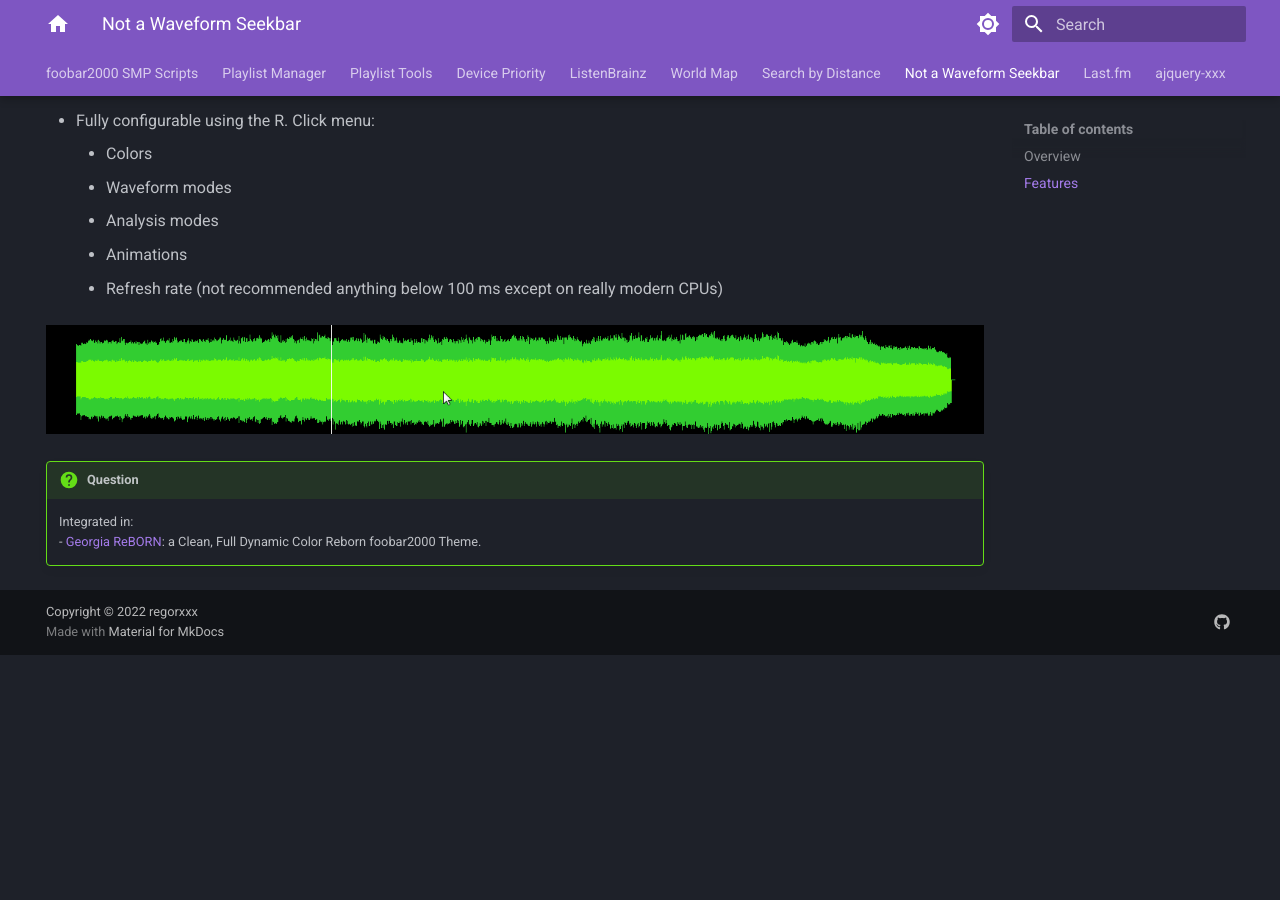
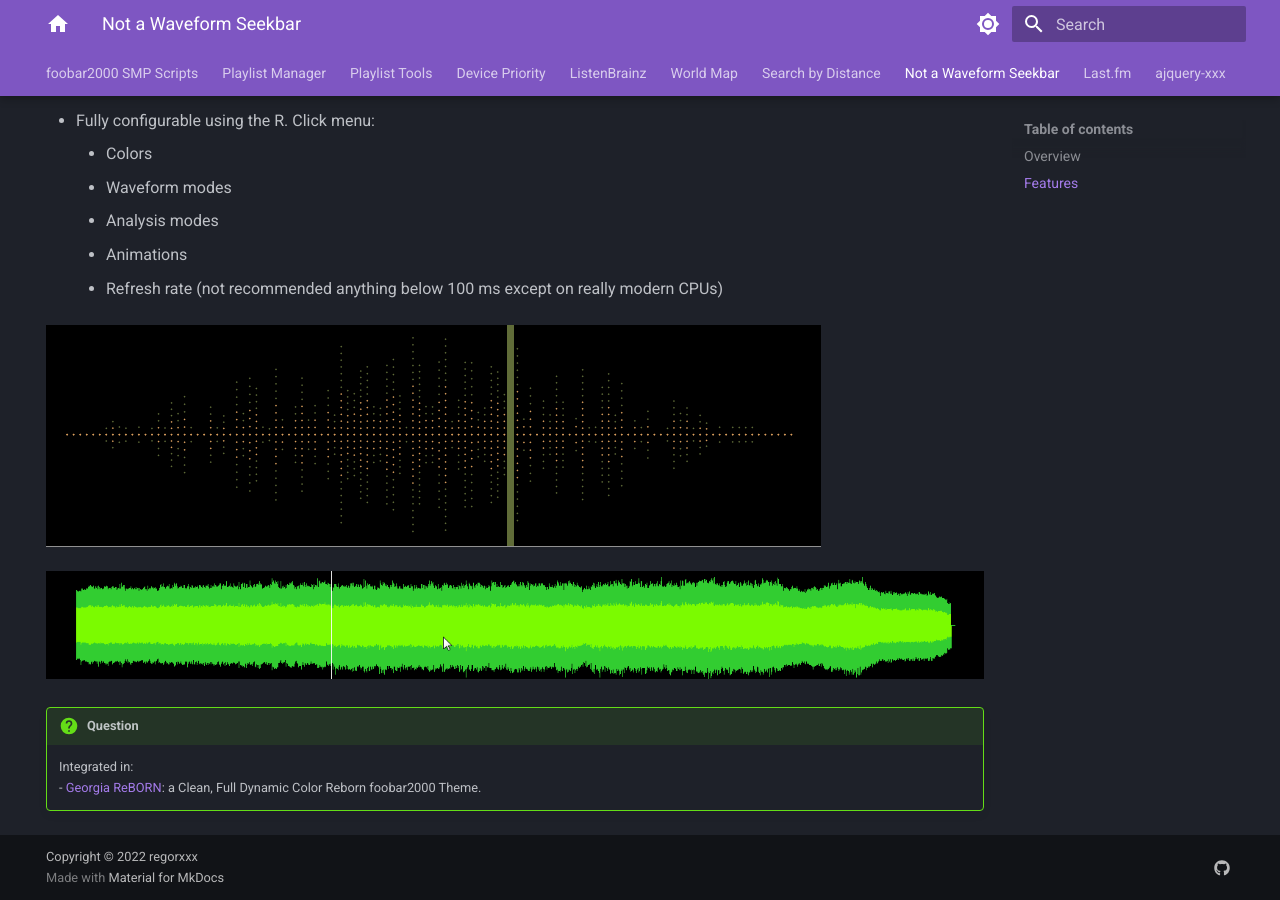
Before and after one commit to regorxxx/foobar2000-SMP.github.io, an MkDocs documentation site: the page built from docs/scripts/not-a-waveform-seekbar-smp.md, in a window 1280 px wide and 900 px high, scrolled down 636 px. Built offline with MkDocs 1.6.1 and Material for MkDocs 9.7.7, drawn with Linux system fonts in a browser that asks for light colours; before the commit the page ends 1291 px from its top, so only the background shows below that.

Commit message:
Add more gifs.

```diff
--- a/docs/scripts/not-a-waveform-seekbar-smp.md
+++ b/docs/scripts/not-a-waveform-seekbar-smp.md
@@ -25,6 +25,8 @@ A [foobar2000](https://www.foobar2000.org/) UI [Spider Monkey Panel](https://the
 	- Animations
 	- Refresh rate (not recommended anything below 100 ms except on really modern CPUs)
 
+![Seekbar with visualizer](../images/sk_visualizer.gif)
+
 ![Seekbar with ffprobe](../images/sk_02.gif)
 
 !!! question
```
Also changed, not shown: docs/images/sk_visualizer.gif (added).
